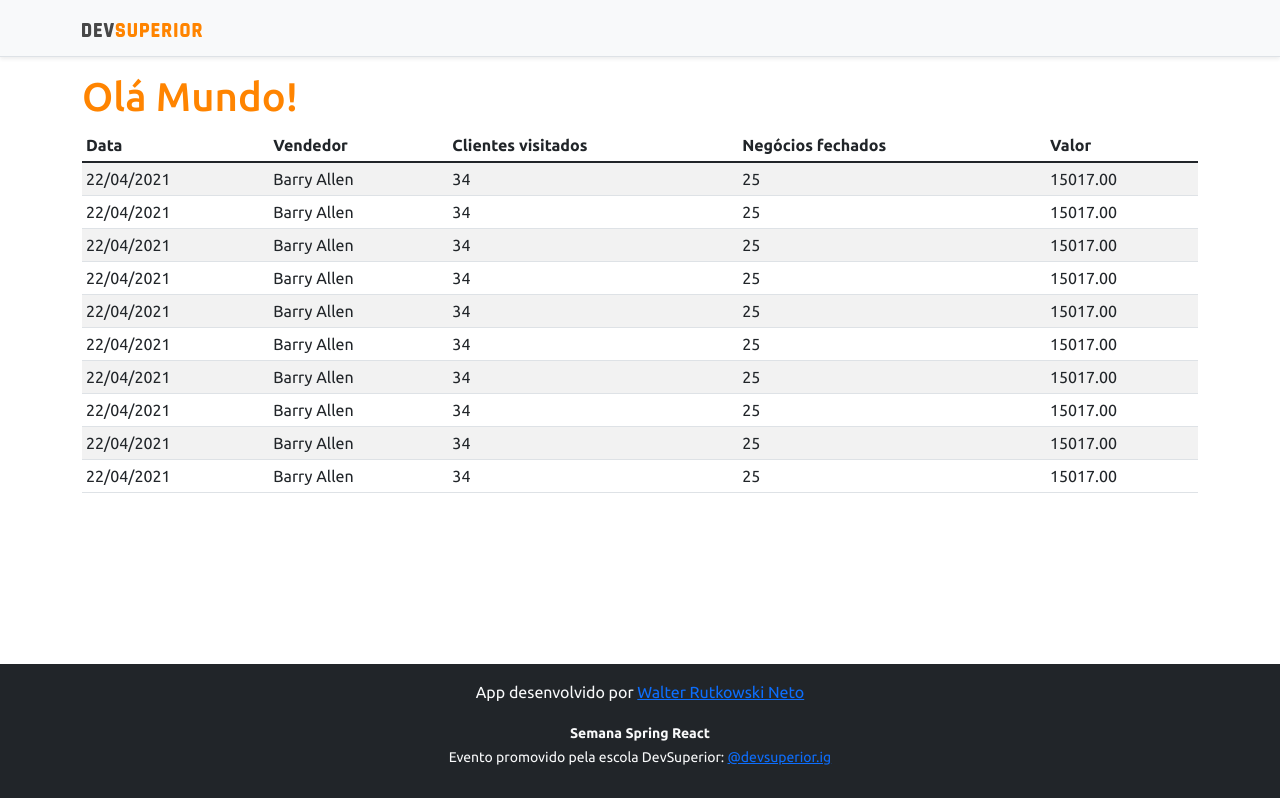
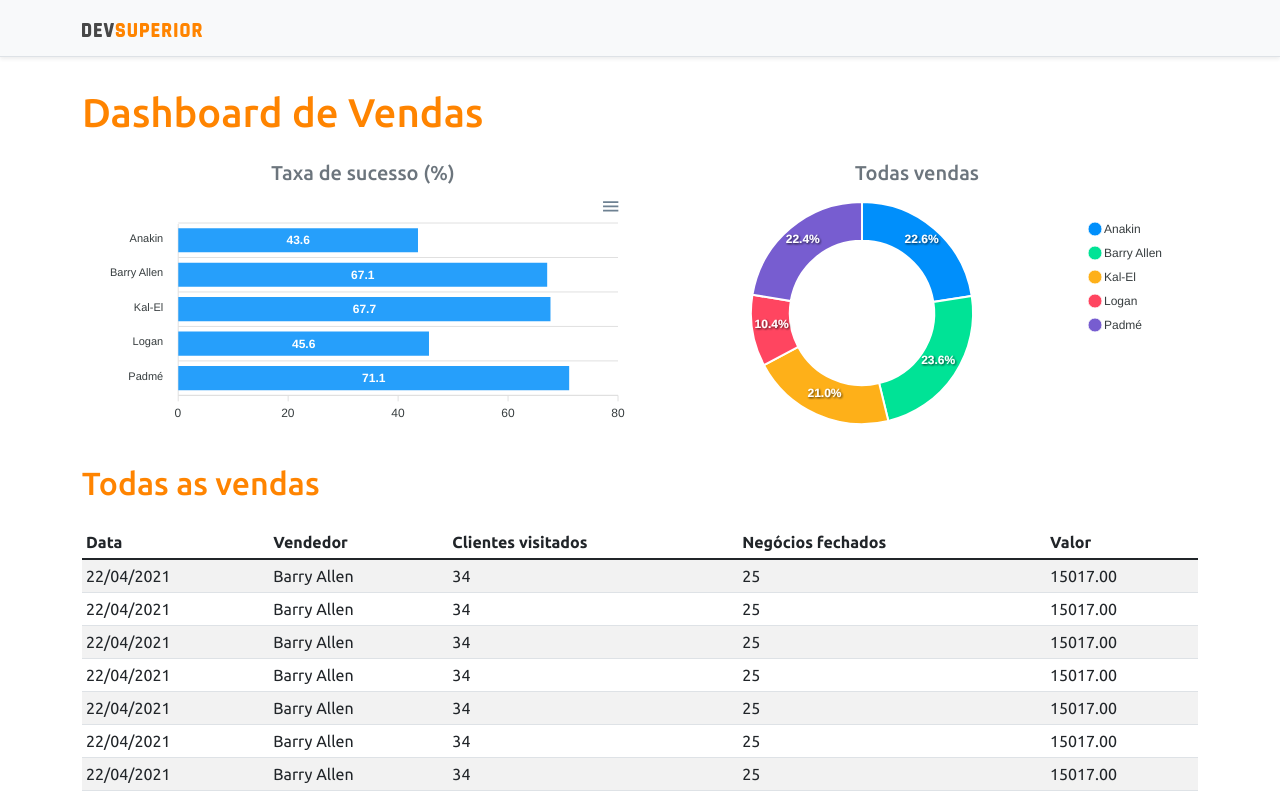
Before and after one commit to WalterRN/projeto.sds3, a React (Create React App) app in the folder frontend/: page / in a window 1280 px wide. Shown: the top 798 px of the page. Built offline with nearby package versions, Linux system fonts and the light colour scheme.

Commit message:
Static charts

```diff
--- a/frontend/package.json
+++ b/frontend/package.json
@@ -11,8 +11,10 @@
     "@types/node": "^12.0.0",
     "@types/react": "^17.0.0",
     "@types/react-dom": "^17.0.0",
+    "apexcharts": "^3.29.0",
     "bootstrap": "^5.1.3",
     "react": "^17.0.2",
+    "react-apexcharts": "^1.3.9",
     "react-dom": "^17.0.2",
     "react-scripts": "4.0.3",
     "typescript": "^4.1.2",
--- a/frontend/src/App.tsx
+++ b/frontend/src/App.tsx
@@ -1,4 +1,6 @@
+import BarChat from "components/BarChat";
 import DataTable from "components/DataTable";
+import DonutChat from "components/DonutChat";
 import Footer from "components/Footer";
 import NaveBar from "components/NaveBar";
 
@@ -7,7 +9,22 @@
     <>
       <NaveBar />
       <div className="container">
-        <h1 className="text-primary">Olá Mundo!</h1>
+        <h1 className="text-primary py-3">Dashboard de Vendas</h1>
+
+        <div className="row px-3">
+          <div className="col-sm-6">
+            <h5 className="text-center text-secondary">Taxa de sucesso (%)</h5>
+            <BarChat/>
+          </div>
+          <div className="col-sm-6">
+            <h5 className="text-center text-secondary">Todas vendas</h5>
+            <DonutChat/>
+          </div>
+        </div>
+
+        <div className="py-3">
+          <h2 className="text-primary">Todas as vendas</h2>
+        </div>
 
         <DataTable/>
       </div>
--- /dev/null
+++ b/frontend/src/components/BarChat/index.tsx
@@ -0,0 +1,35 @@
+import Chart from 'react-apexcharts';
+
+function BarChat() {
+
+    const options = {
+        plotOptions: {
+            bar: {
+                horizontal: true,
+            }
+        },
+    };
+
+    const mockData = {
+        labels: {
+            categories: ['Anakin', 'Barry Allen', 'Kal-El', 'Logan', 'Padmé']
+        },
+        series: [
+            {
+                name: "% Sucesso",
+                data: [43.6, 67.1, 67.7, 45.6, 71.1]
+            }
+        ]
+    };
+
+    return (
+       <Chart
+            options={{ ...options, xaxis: mockData.labels}}
+            series={mockData.series}
+            type="bar"
+            height="240"
+       />
+    );
+}
+
+export default BarChat;
--- /dev/null
+++ b/frontend/src/components/DonutChat/index.tsx
@@ -0,0 +1,26 @@
+import Chart from 'react-apexcharts';
+
+function DonutChat() {
+
+    const mockData = {
+        series: [477138, 499928, 444867, 220426, 473088],
+        labels: ['Anakin', 'Barry Allen', 'Kal-El', 'Logan', 'Padmé']
+    }
+
+    const options = {
+        legend: {
+            show: true
+        }
+    }
+
+    return (
+       <Chart
+            options={{ ...options, labels: mockData.labels}}
+            series={mockData.series}
+            type="donut"
+            height="240"
+       />
+    );
+}
+
+export default DonutChat;
```
Also changed, not shown: 1 other file (tests, documents, lock files or other folders).
